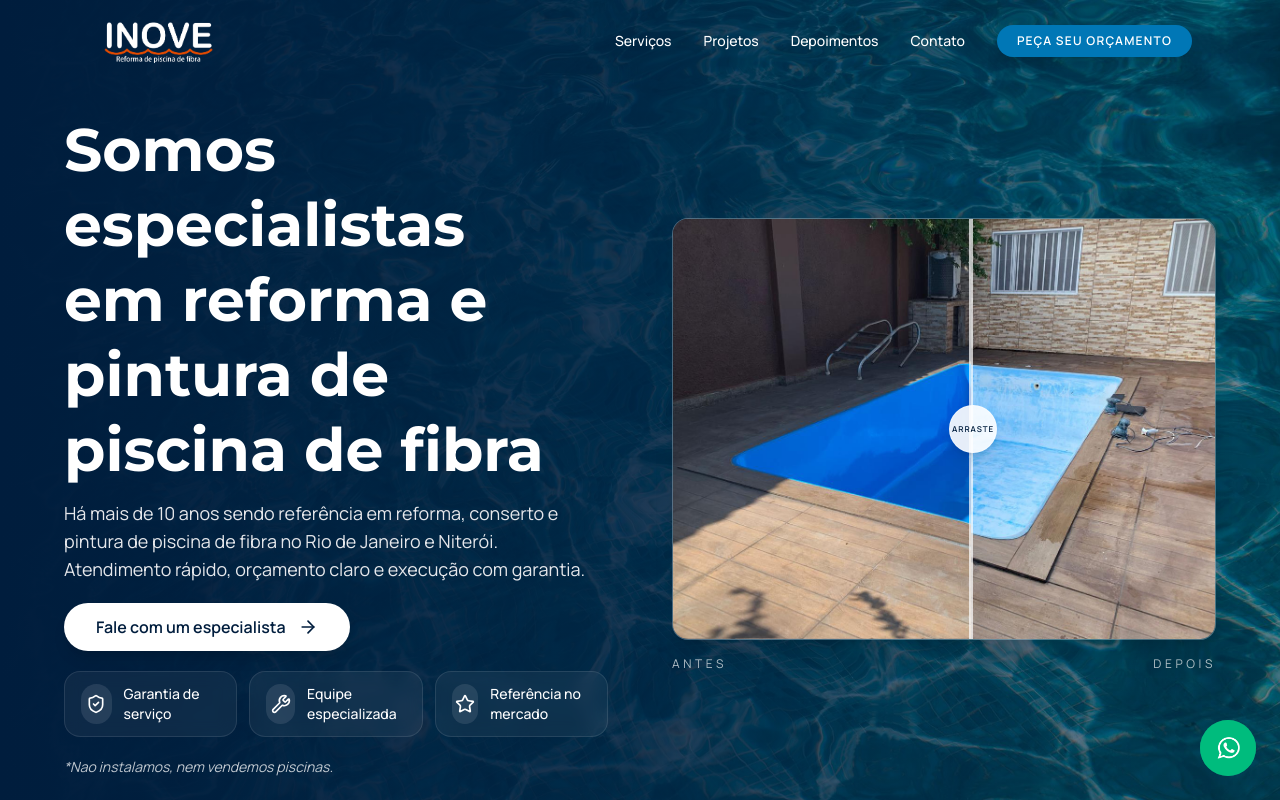
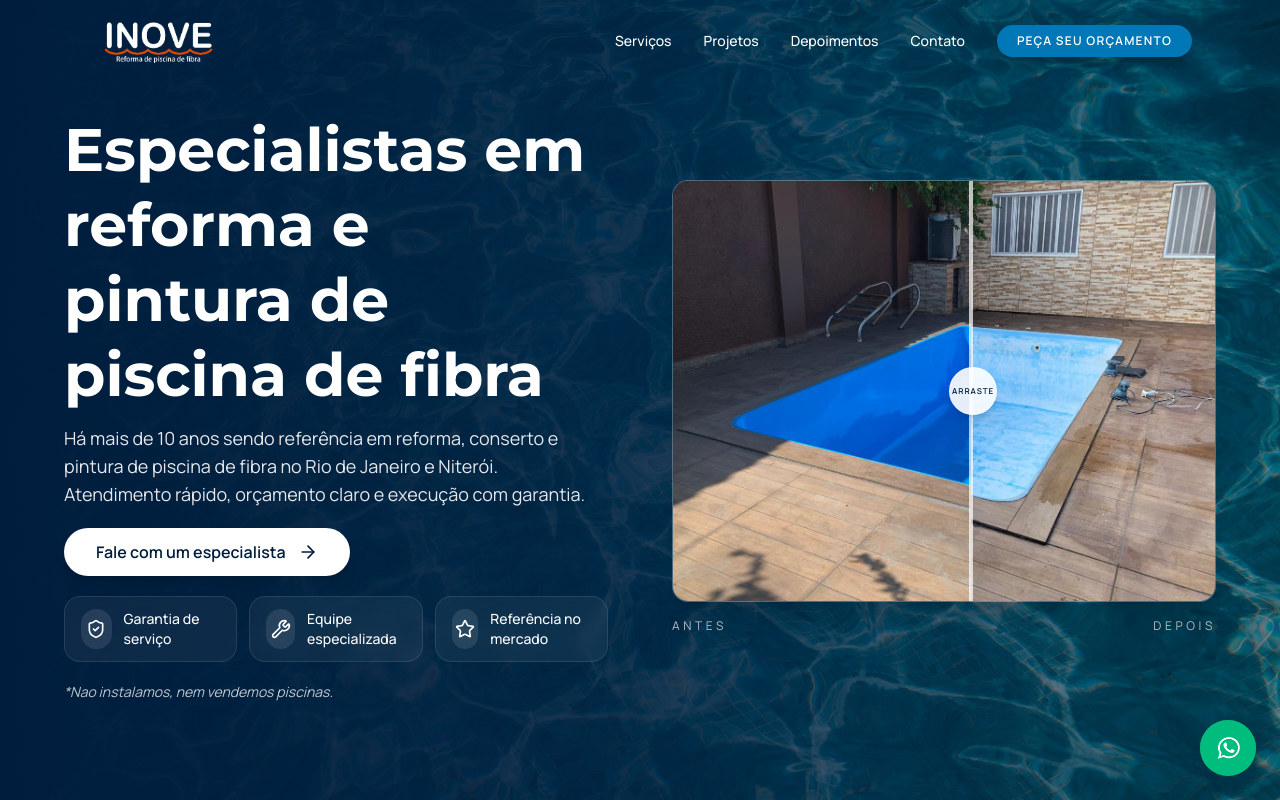
Before and after one commit to fiuzer/inove-piscinas, a Next.js app: page / in a window 1280 px wide. Shown: the top 800 px of the page. Built offline with nearby package versions, Linux system fonts and the light colour scheme.

Commit message:
Editando o titulo da hero

```diff
--- a/src/components/Hero.tsx
+++ b/src/components/Hero.tsx
@@ -39,9 +39,9 @@ export function Hero() {
         <div className="order-2 flex-1 space-y-5 px-4 text-center sm:px-6 sm:text-left lg:order-1 lg:px-0 lg:text-left">
           <div className="space-y-3">
             <h1 className="font-heading text font-semibold leading-tight text-4xl sm:text-5xl lg:text-6xl">
-              <span>Somos especialistas</span>
+              <span>Especialistas em</span>
               <br />
-              em reforma e pintura de
+              reforma e pintura de
               <br />
               piscina de fibra
             </h1>
```
